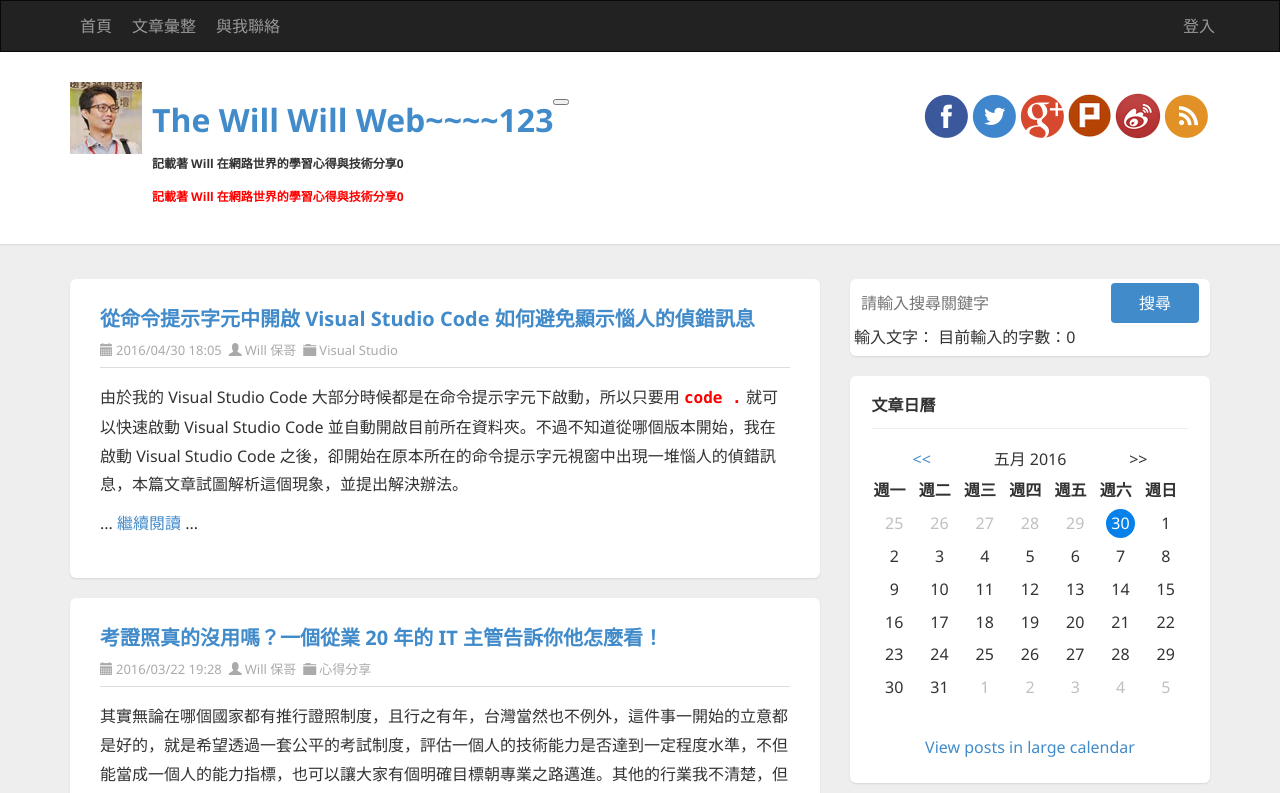
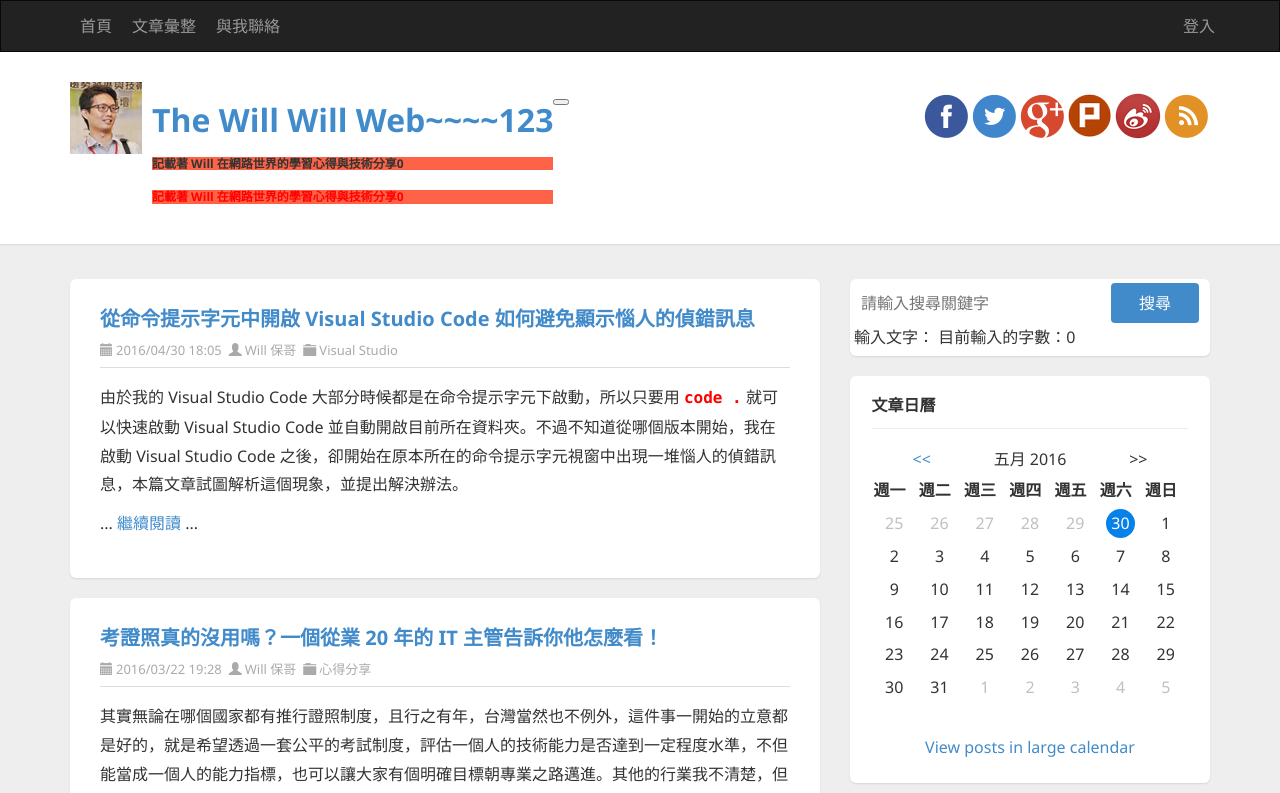
Before and after one commit to dannypc1628/AngularLearn, an Angular app: page / in a window 1280 px wide. Shown: the top 793 px of the page. Built offline with nearby package versions, Linux system fonts and the light colour scheme.

Commit message:
練習屬性型指令NgClass

```diff
--- a/src/app/header/header.component.css
+++ b/src/app/header/header.component.css
@@ -0,0 +1,3 @@
+.highlight{
+  background-color: tomato;
+}
--- a/src/app/header/header.component.html
+++ b/src/app/header/header.component.html
@@ -30,8 +30,10 @@
       <button (click)="changeTitle2($event.altKey)"></button>
       <div class="pull-left">
       <h1><a [href]="url">{{title}}</a></h1>
-        <h3 [ngStyle]="getStyle()">記載著 Will 在網路世界的學習心得與技術分享{{counter}}</h3>
-        <h3 [style.color]="'red'" [style.font-size]="(12+counter)+'px'">記載著 Will 在網路世界的學習心得與技術分享{{counter}}</h3>
+        <h3 [ngStyle]="getStyle()"
+        [ngClass]="{'highlight': counter%2==0}">記載著 Will 在網路世界的學習心得與技術分享{{counter}}</h3>
+        <h3 [style.color]="'red'" [style.font-size]="(12+counter)+'px'"
+        [class.highlight]="counter%2==0">記載著 Will 在網路世界的學習心得與技術分享{{counter}}</h3>
       </div>
 
       <app-social-icons></app-social-icons>
```
